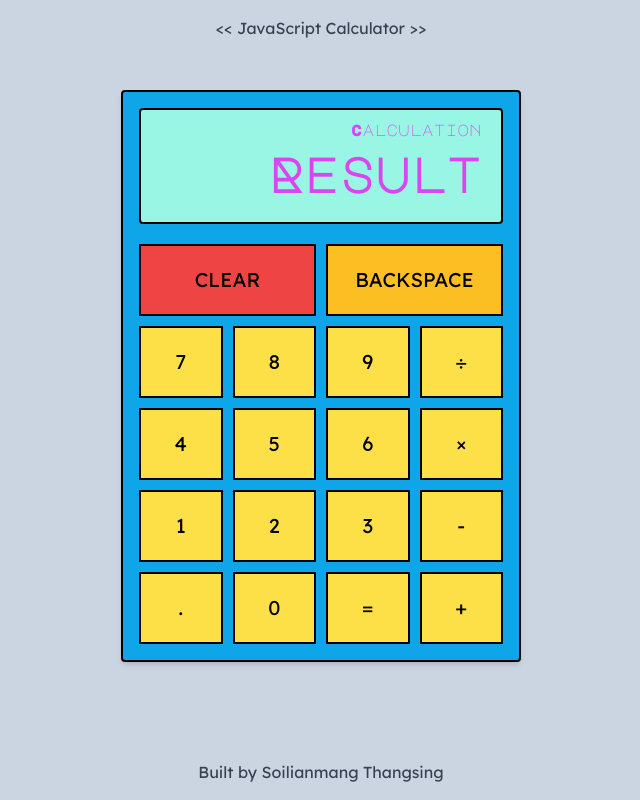
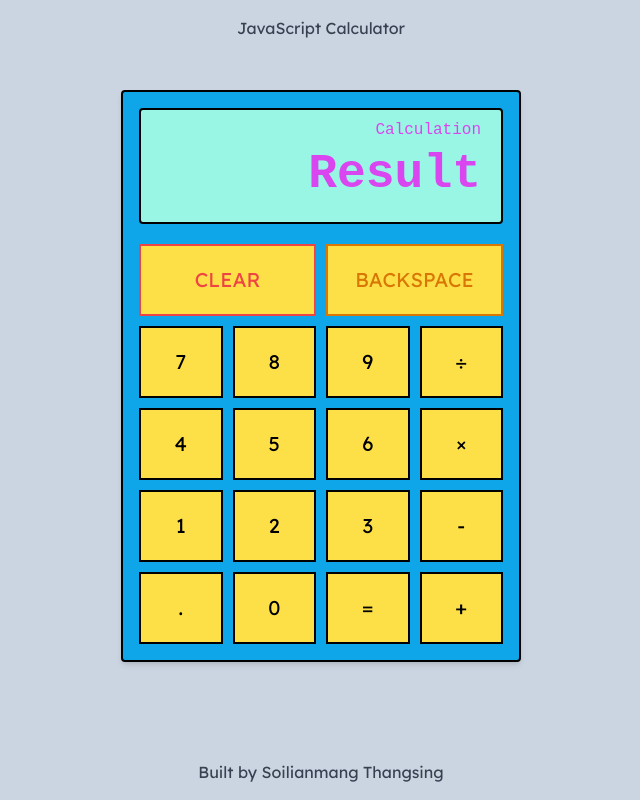
Before and after one commit to soithangsing/javascript-calculator, a website: page index.html in a window 1280 px wide. Shown: the whole page, without its empty margins (319-959 px from the left). Drawn offline with Linux system fonts and the light colour scheme.

Commit message:
changed image

```diff
--- a/index.html
+++ b/index.html
@@ -17,7 +17,7 @@
 <body class="bg-slate-300 overflow-hidden">
     <header class="text-center">
         <div class="top-0 left-0 flex w-full items-center justify-center text-gray-700 text-center p-4 font-footer font-normal">
-           << JavaScript Calculator >>
+           JavaScript Calculator
         </div>
     </header>
     <main class="h-[75vh] min-h-[500px] flex justify-center items-center p-2 mt-5">
@@ -28,10 +28,10 @@
             </div>
 
             <div class="grid grid-cols-4 gap-2.5">
-                <button class="bg-red-500 col-span-2 text-xl p-5 border-2 border-black border-solid">
+                <button class="text-red-500 col-span-2 text-xl p-5 border-2 border-red-500 bg-yellow-300 border-solid">
                     CLEAR
                 </button>
-                <button class="bg-amber-400 col-span-2 text-xl p-5 border-2 border-black border-solid">
+                <button class="bg-yellow-300 col-span-2 text-amber-600 text-xl p-5 border-2 border-amber-600 border-solid">
                     BACKSPACE
                 </button>
                 <button class="text-xl p-5 border-2 border-black border-solid bg-yellow-300 hover:bg-yellow-500">
```
Also changed, not shown: public/styles.css.
